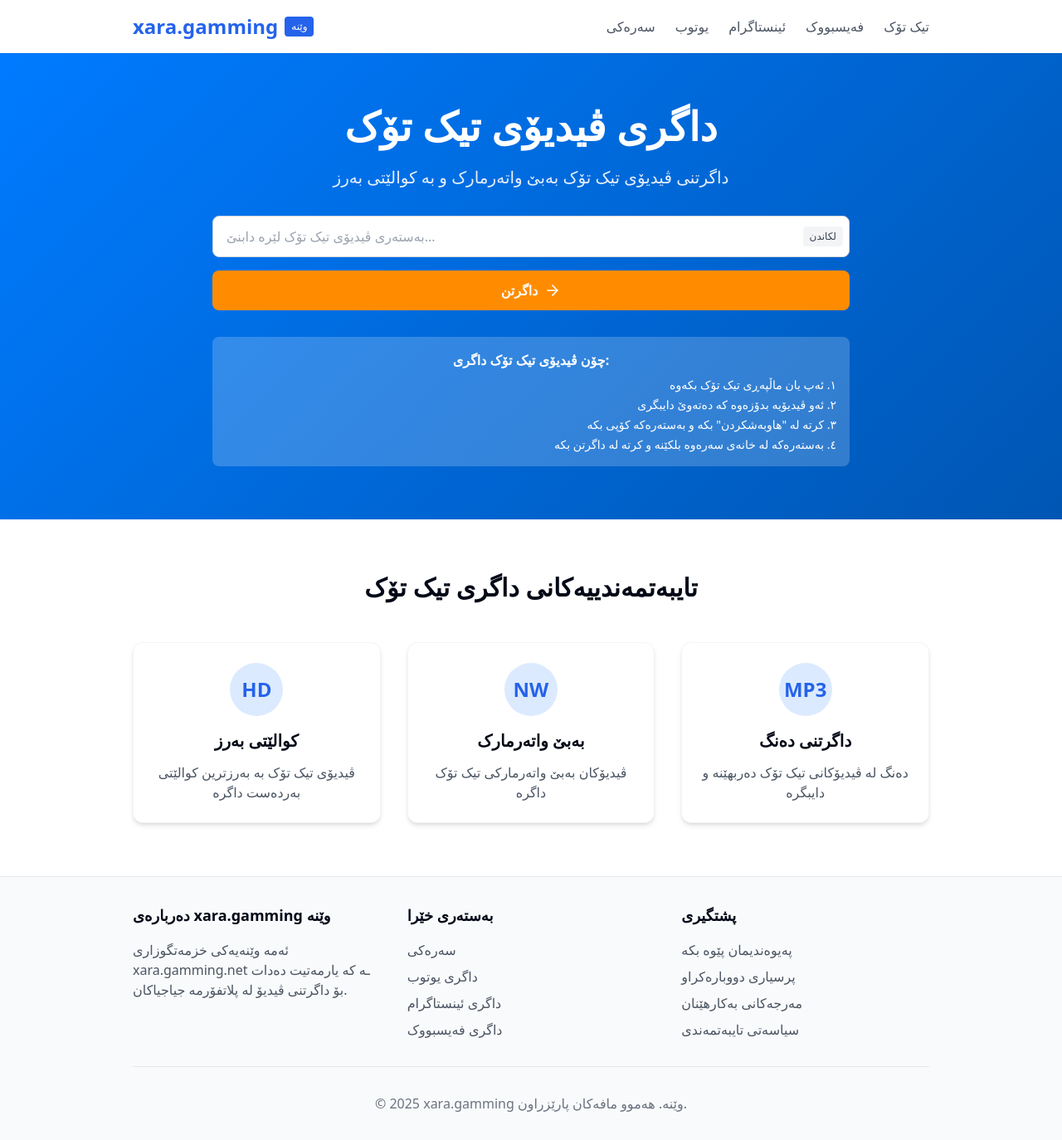
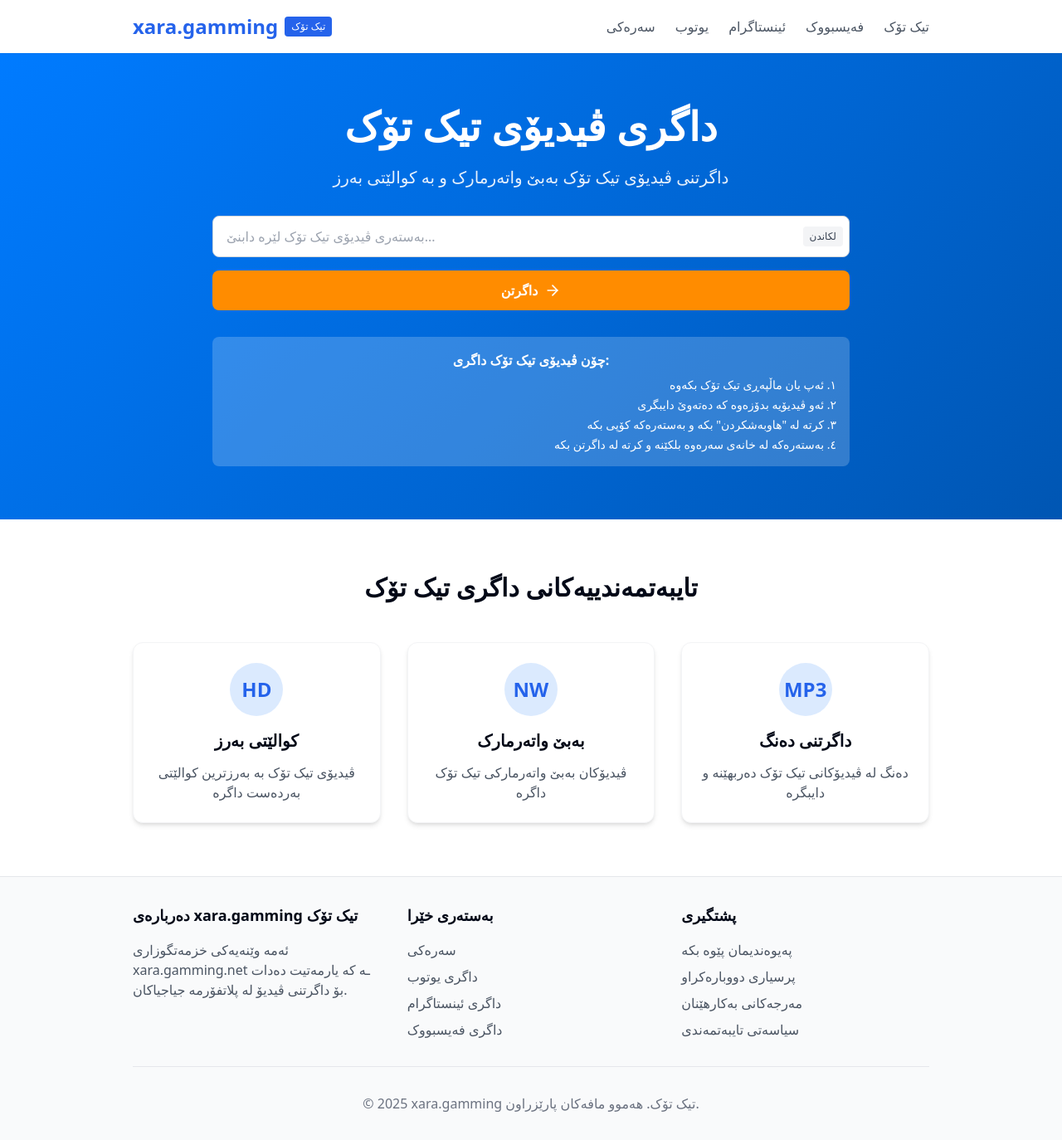
Before and after one commit to esmahe1/savefrom-mirror-master, a React (Vite) app: page /tiktok in a window 1280 px wide. Shown: the whole page at 83% size. Built offline with nearby package versions, Linux system fonts and the light colour scheme.

Commit message:
Replace وێنە with tiktok
Replaces the text "وێنە" with "tiktok" in the code.

```diff
--- a/index.html
+++ b/index.html
@@ -4,17 +4,17 @@
   <head>
     <meta charset="UTF-8" />
     <meta name="viewport" content="width=device-width, initial-scale=1.0" />
-    <title>xara.gamming Mirror - Download Videos from YouTube, Instagram, Facebook & More</title>
+    <title>xara.gamming تیک تۆک - Download Videos from YouTube, Instagram, Facebook & More</title>
     <meta name="description" content="Free online video downloader for YouTube, Instagram, Facebook, and more. Download videos in high quality MP4 and MP3 formats." />
-    <meta name="author" content="xara.gamming Mirror" />
+    <meta name="author" content="xara.gamming تیک تۆک" />
 
-    <meta property="og:title" content="xara.gamming Mirror - Video Downloader" />
+    <meta property="og:title" content="xara.gamming تیک تۆک - Video Downloader" />
     <meta property="og:description" content="Free online video downloader for YouTube, Instagram, Facebook, and more. Download videos in high quality MP4 and MP3 formats." />
     <meta property="og:type" content="website" />
     <meta property="og:image" content="https://lovable.dev/opengraph-image-p98pqg.png" />
 
     <meta name="twitter:card" content="summary_large_image" />
-    <meta name="twitter:site" content="@xara.gamming_mirror" />
+    <meta name="twitter:site" content="@xara.gamming_tiktok" />
     <meta name="twitter:image" content="https://lovable.dev/opengraph-image-p98pqg.png" />
   </head>
 
--- a/src/components/Footer.tsx
+++ b/src/components/Footer.tsx
@@ -8,7 +8,7 @@ const Footer = () => {
       <div className="sf-container">
         <div className="grid grid-cols-1 md:grid-cols-3 gap-8">
           <div>
-            <h3 className="text-lg font-semibold mb-4">دەربارەی xara.gamming وێنە</h3>
+            <h3 className="text-lg font-semibold mb-4">دەربارەی xara.gamming تیک تۆک</h3>
             <p className="text-gray-600">
               ئەمە وێنەیەکی خزمەتگوزاری xara.gamming.net ـە کە یارمەتیت دەدات بۆ داگرتنی ڤیدیۆ لە پلاتفۆرمە جیاجیاکان.
             </p>
@@ -66,7 +66,7 @@ const Footer = () => {
         </div>
         <div className="mt-8 pt-8 border-t border-gray-200 text-center">
           <p className="text-gray-500">
-            &copy; {new Date().getFullYear()} xara.gamming وێنە. هەموو مافەکان پارێزراون.
+            &copy; {new Date().getFullYear()} xara.gamming تیک تۆک. هەموو مافەکان پارێزراون.
           </p>
         </div>
       </div>
--- a/src/components/Header.tsx
+++ b/src/components/Header.tsx
@@ -8,7 +8,7 @@ const Header = () => {
       <div className="sf-container flex justify-between items-center">
         <Link to="/" className="flex items-center gap-2">
           <span className="text-2xl font-bold text-blue-600">xara.gamming</span>
-          <span className="bg-blue-600 text-white text-xs px-2 py-1 rounded">وێنە</span>
+          <span className="bg-blue-600 text-white text-xs px-2 py-1 rounded">تیک تۆک</span>
         </Link>
         <nav>
           <ul className="flex items-center gap-6">
```
